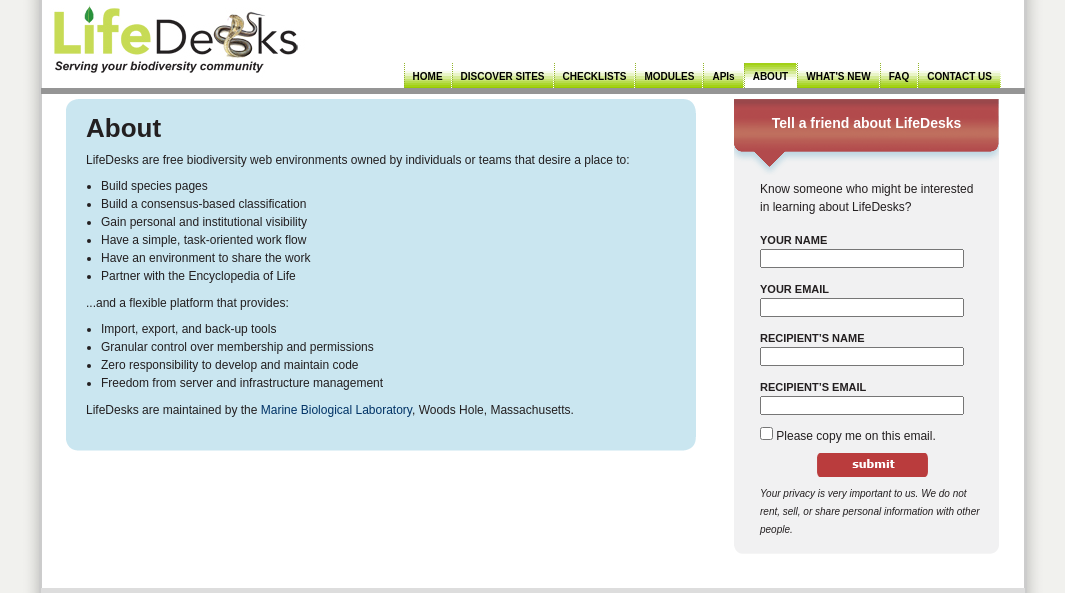
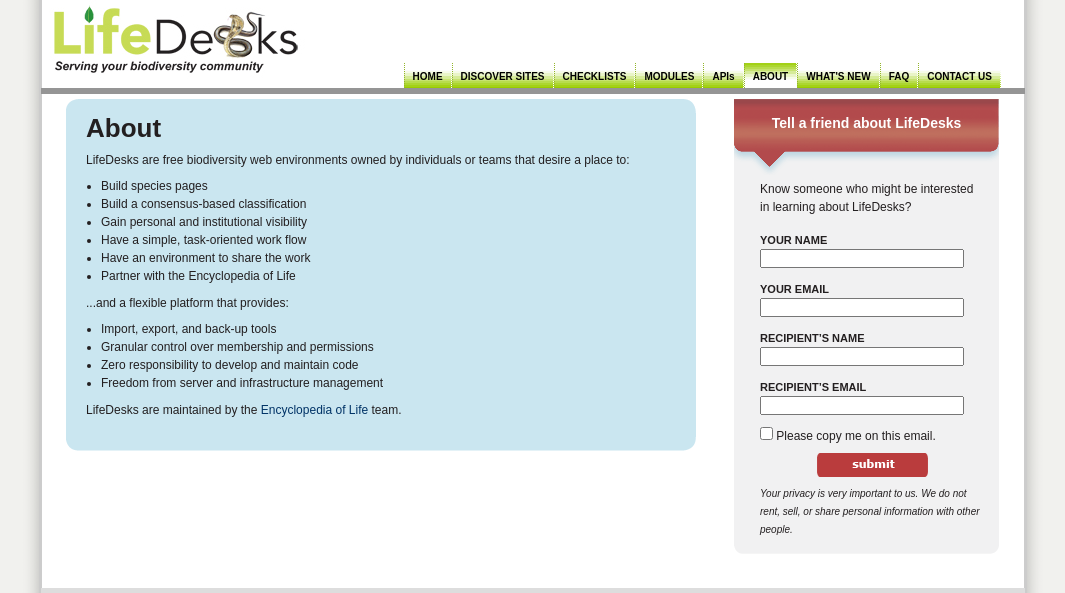
Before and after one commit to LifeDesks/LifeDesksMarketing, a PHP site: page /about/ in a window 1280 px wide. Shown: the part 31-624 px from the top of the page, without its empty margins (107-1172 px from the left). Run offline with PHP 8.4, Linux system fonts and the light colour scheme.

Commit message:
Minor wording changes.

```diff
--- a/about/index.php
+++ b/about/index.php
@@ -31,7 +31,7 @@ require_once('../conf/vars.inc.php');
             <li>Zero responsibility to develop and maintain code</li>
             <li>Freedom from server and infrastructure management</li>
           </ul>
-          <p>LifeDesks are maintained by the <a href="http://www.mbl.edu">Marine Biological Laboratory</a>, Woods Hole, Massachusetts.</p>
+          <p>LifeDesks are maintained by the <a href="http://eol.org">Encyclopedia of Life</a> team.</p>
         </div>
         <img src="/images/bluebox_bottom_bg.gif" alt="" />
       </div>
```
